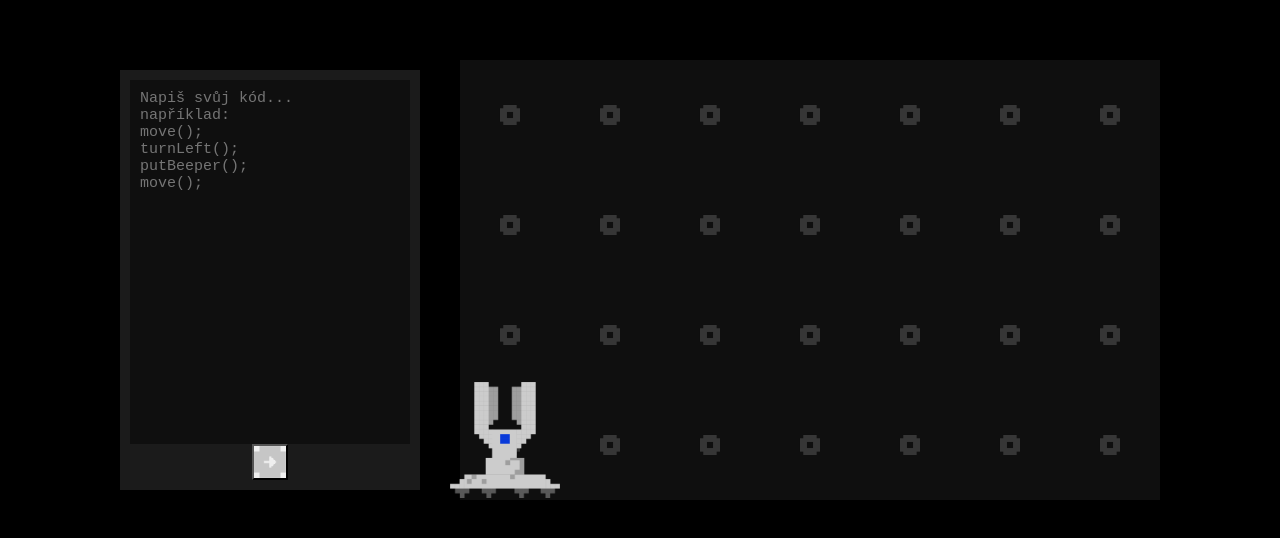
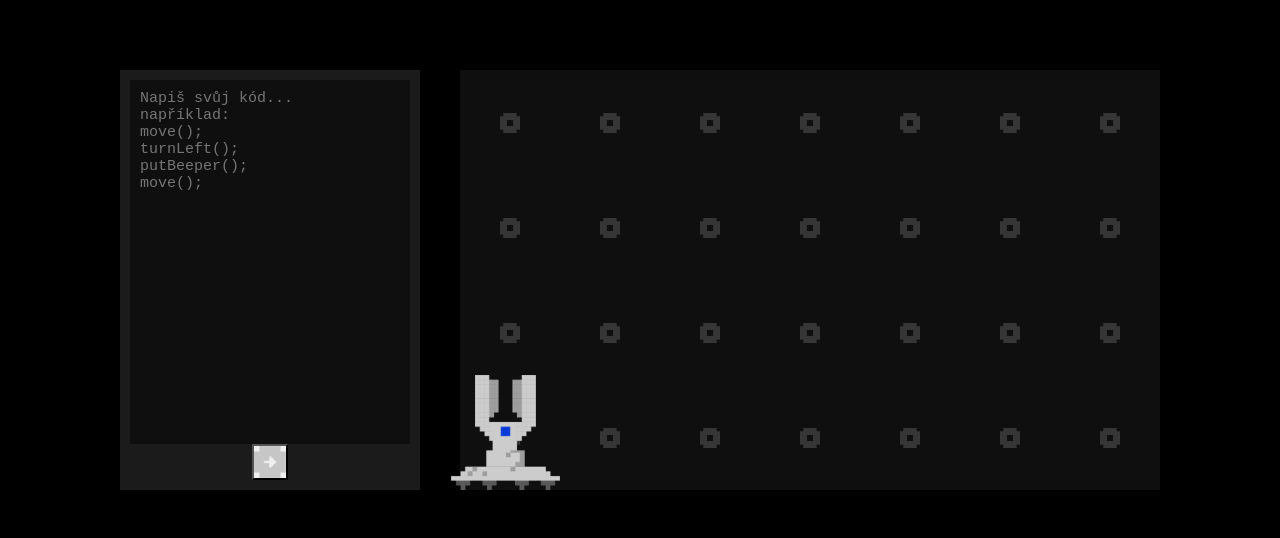
Before and after one commit to johanahlavacova3-hue/KarelDev, a plain HTML site: page index.html in a window 1280 px wide. Shown: the part 120-658 px from the top of the page. Drawn offline with Linux system fonts and the light colour scheme.

Commit message:
Update style.css

```diff
--- a/style.css
+++ b/style.css
@@ -74,7 +74,7 @@ button:hover {
   grid-template-rows: repeat(4, 1fr);
   border: 0px solid #2c2c2c;
   width: 700px;
-  height: 440px;
+  height: 420px;
   background-color: #0f0f0f;
 }
 
```
